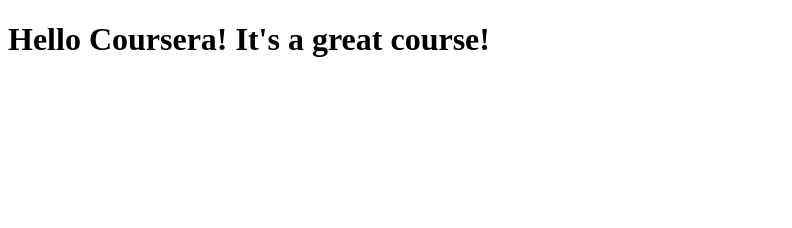
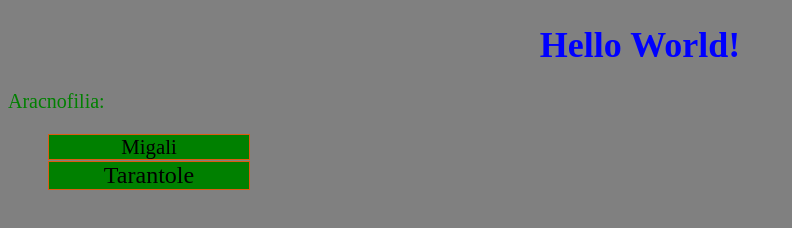
Before and after one commit to viissiiv/coursera-test, a plain HTML site: page site/index.html in a window 1280 px wide. Shown: the whole page, without its empty margins (0-792 px from the left). Drawn offline with Linux system fonts and the light colour scheme.

Commit message:
aggiunto stylesheet e portate alcune modifiche di test

```diff
--- a/site/index.html
+++ b/site/index.html
@@ -1,9 +1,27 @@
 <!DOCTYPE html>
 <html>
+    <meta charset="utf-8">
     <head>
         <title>Hello Coursera!</title>
+        <link rel="stylesheet" href="style.css">
     </head>
     <body>
-        <h1>Hello Coursera! It's a great course!</h1>
+        <h1 id="top">Hello World!</h1>
+        <section>
+            <p class="test">
+                Aracnofilia:
+            </p>
+            <ul>
+                <li>
+                    <a href="https://www.aracnofilia.org/i-ragni-esotici/le-migali/" target="_blank" title="Migali">Migali</a>
+                </li>
+                <li>
+                    <a href="https://www.aracnofilia.org/i-ragni-esotici/le-migali/" target="_blank" title="Migali">Tarantole</a>
+                </li>
+            </ul>
+            <p>
+                <!---img src="https://www.aracnofilia.org/wp-content/uploads/2020/05/migali-pterinochilus-murinus-Pocock-1897-768x320.jpg" width="640" height="480" alt="Migali"--->
+            </p>
+        </section>
     </body>
 </html>
--- /dev/null
+++ b/site/style.css
@@ -0,0 +1,40 @@
+body {
+    background-color: gray;
+    font-size: 130%;
+}
+
+p {
+    color: green;
+    font-size: 20px;
+    width: 200px;
+}
+
+h1 {
+    color: blue;
+    font-size: 36px;
+    text-align: center;
+}
+
+li {
+    list-style: none;
+}
+
+a:link, a:visited {
+    text-decoration: none;
+    background-color: green;
+    border: 1px solid rgb(220, 90, 20);
+    color: black;
+    display: block;
+    width: 200px;
+    text-align: center;
+    margin-bottom: 1px;
+}
+
+a:hover, a:active {
+    background-color: red;
+    color: purple;
+}
+
+li:nth-child(2) {
+    font-size: 24px;
+}
```
